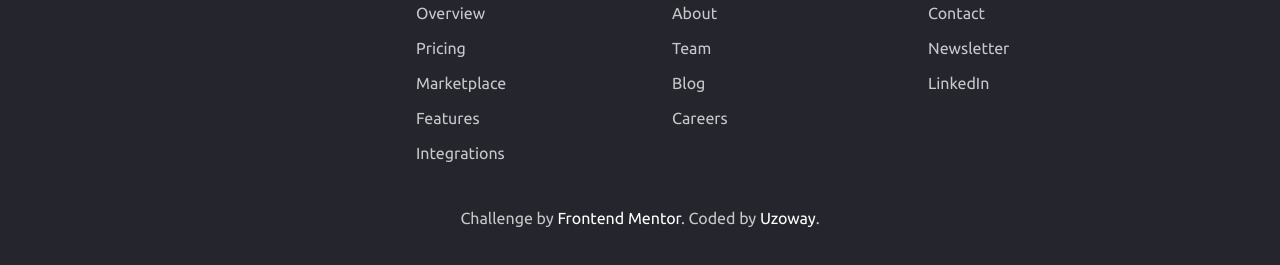
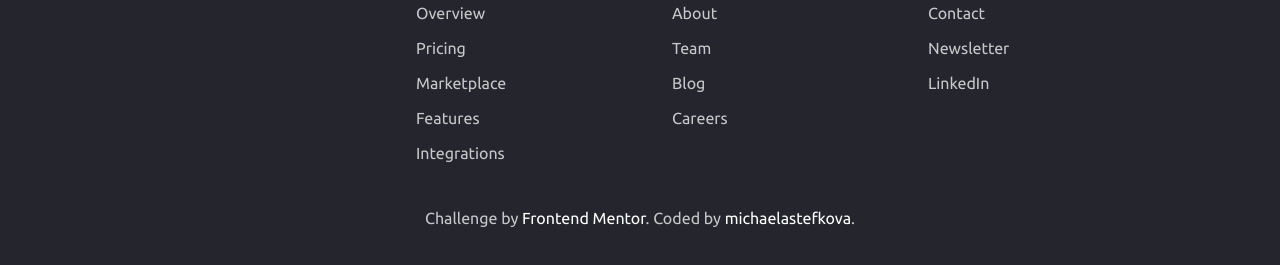
Before and after one commit to michaelastefkova/blogr-landing-page, a website: page index.html in a window 1280 px wide. Shown: the part 3375-3640 px from the top of the page. Drawn offline with Linux system fonts and the light colour scheme.

Commit message:
Update index.html

```diff
--- a/index.html
+++ b/index.html
@@ -212,7 +212,7 @@
 
     <div class="attribution">
       Challenge by <a href="https://www.frontendmentor.io?ref=challenge" target="_blank" rel="noopener">Frontend Mentor</a>.
-      Coded by <a href="https://github.com/uzoway" target="_blank" rel="noopener">Uzoway</a>.
+      Coded by <a href="https://github.com/michaelasteefkova" target="_blank" rel="noopener">michaelastefkova</a>.
     </div>
   </footer>
 
```
